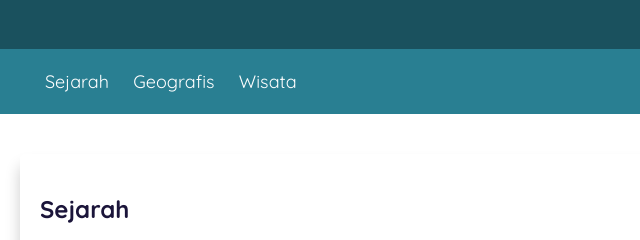
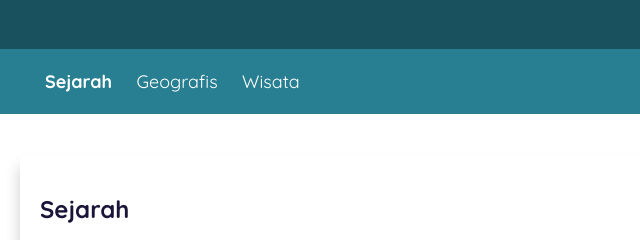
Before and after one commit to nadinehaura/WebDasarr, a plain HTML site: page index.html in a window 1280 px wide. In both pictures the pointer is over the link "Sejarah". Shown: the part 245-485 px from the top of the page, 0-640 px from the left. Drawn offline with Linux system fonts and the light colour scheme.

Commit message:
Update style.css
Signed-off-by: nadinehaura <rizal.aldi2510@gmail.com>

```diff
--- a/assets/style/style.css
+++ b/assets/style/style.css
@@ -21,7 +21,7 @@ nav a{
      color: white;
 }
 nav a:hover{
-     text-align: center;
+     font-weight: bold;
 }
 .featured-image{
      width: 100%;
@@ -74,4 +74,5 @@ aside{
      float: right;
      width: 25%;
      padding-left: 20px;
+
 }
```
